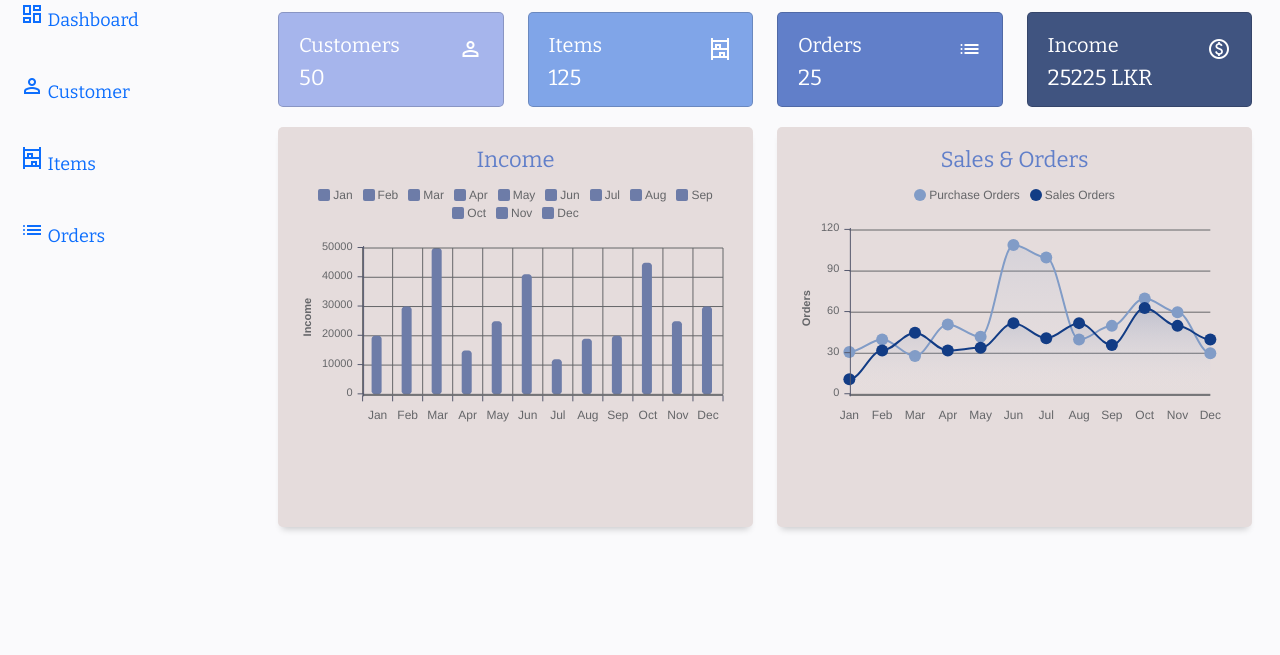
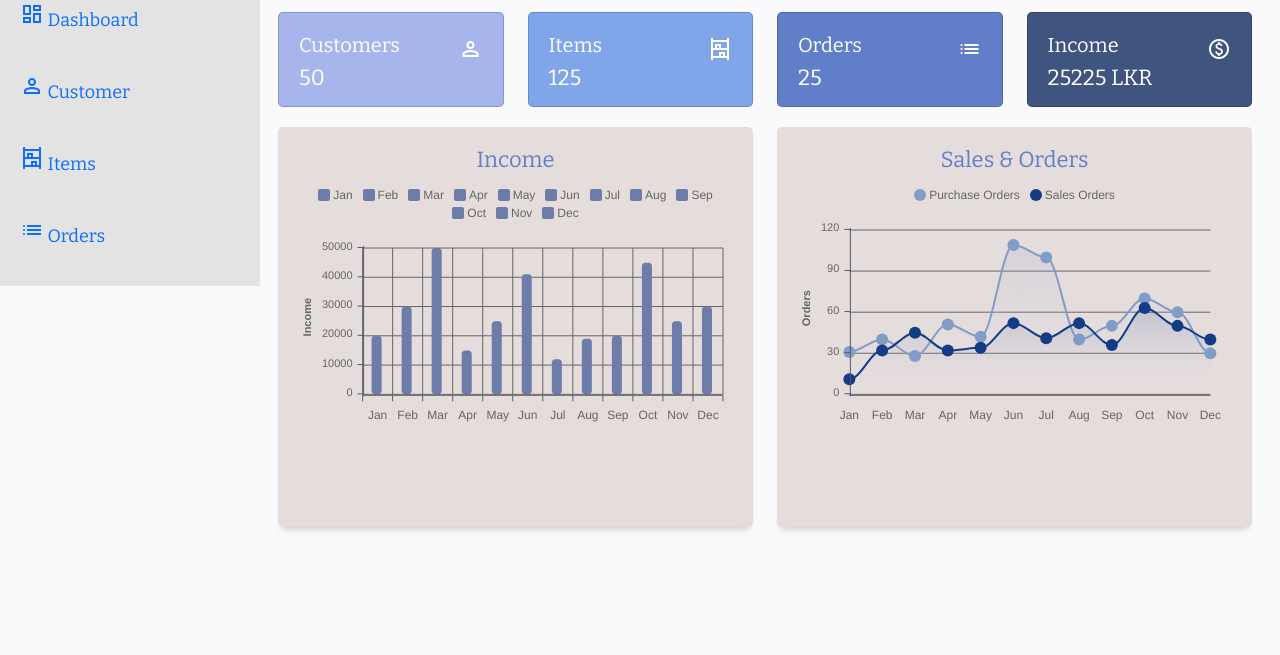
Before and after one commit to ShiharaKaumadi/SPA, a plain HTML site: page index.html in a window 1280 px wide. Shown: the part 145-800 px from the top of the page. Drawn offline with nearby package versions, Linux system fonts and the light colour scheme.

Commit message:
Added Style to Side bar

```diff
--- a/index.html
+++ b/index.html
@@ -609,7 +609,7 @@
     <!-- End Header -->
 
     <!-- Sidebar -->
-    <aside class="sidebar">
+    <aside class="sidebar" style="background-color: #e3e3e3;">
         <div class="sidebar-title">
             <div class="sidebar-brand">
                 <span class="material-symbols-outlined">shopping_cart</span>BUDGET CORNER
```
